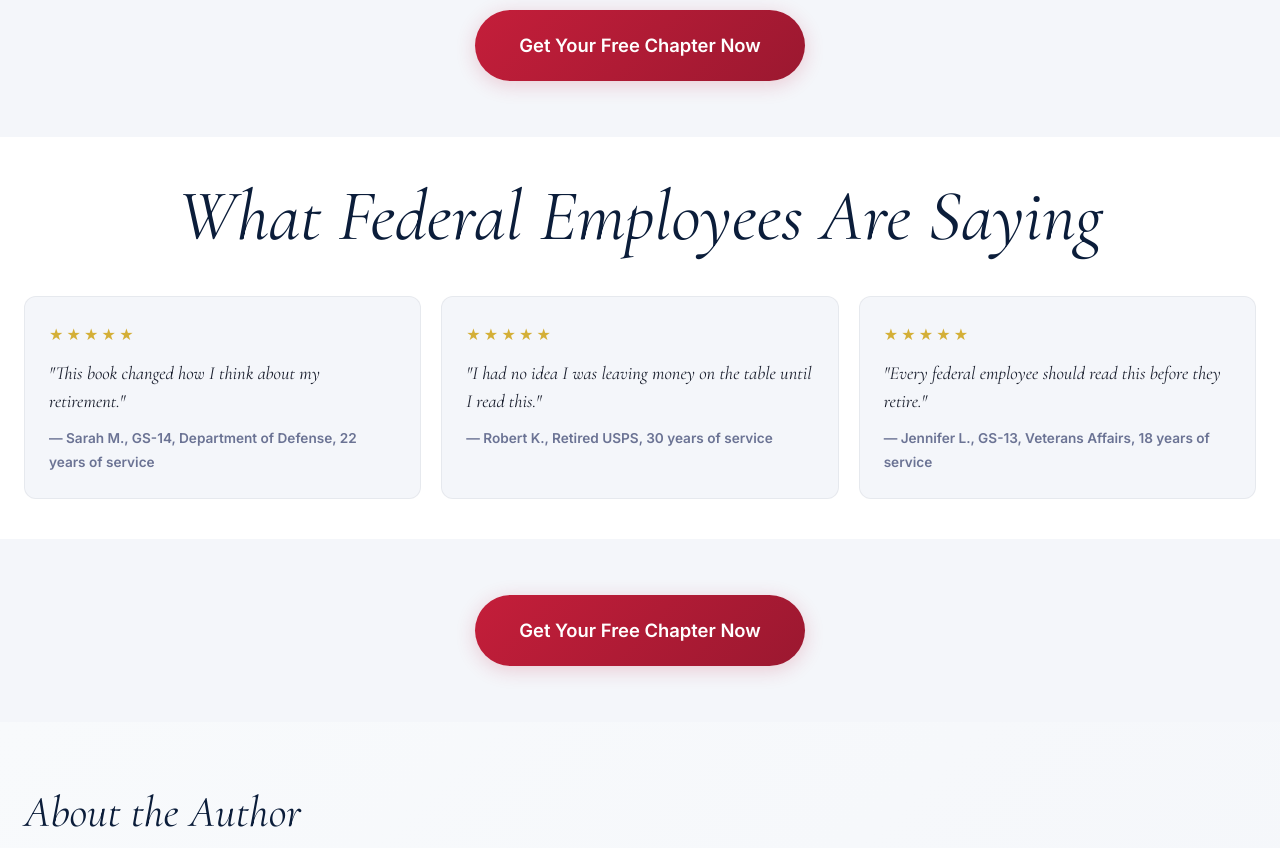
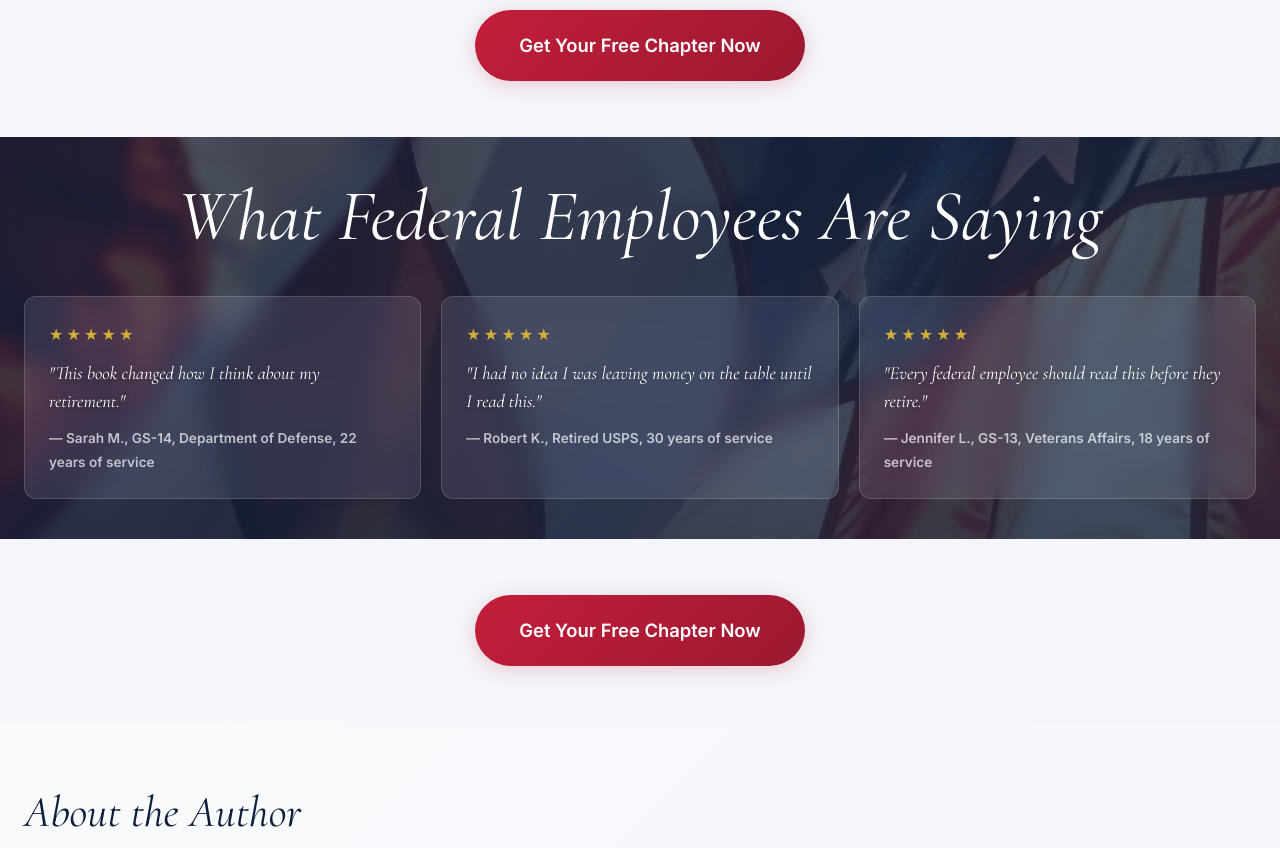
Before and after one commit to Gull-Stack/federal-benefits-gap-book, an Eleventy site: page src/index.njk in a window 1280 px wide. Shown: the part 3200-4048 px from the top of the page. Built offline with nearby package versions, Linux system fonts and the light colour scheme; Eleventy itself is replaced by a stand-in of ours; files that its build step writes are made by us from their sources; a web font is replaced by a local one.

Commit message:
Bot Melvin: American flag background on testimonials with navy overlay + glass cards

```diff
--- a/src/css/style.css
+++ b/src/css/style.css
@@ -627,7 +627,14 @@ h1,h2,h3,h4,h5,h6 {
 /* ========== TESTIMONIAL SECTION — GLASS MORPHISM ========== */
 .testimonials {
   padding: 40px 0;
-  background: var(--white);
+  background: linear-gradient(rgba(11,29,58,0.75), rgba(11,29,58,0.8)),
+              url('/assets/images/american-flag.jpg') center/cover no-repeat;
+  background-attachment: fixed;
+  position: relative;
+}
+
+.testimonials .section-title {
+  color: var(--white);
 }
 
 .testimonials-grid {
@@ -638,16 +645,19 @@ h1,h2,h3,h4,h5,h6 {
 }
 
 .testimonial-card {
-  background: var(--off-white);
-  border: 1px solid rgba(11,29,58,0.06);
+  background: rgba(255,255,255,0.1);
+  backdrop-filter: blur(12px) saturate(1.3);
+  -webkit-backdrop-filter: blur(12px) saturate(1.3);
+  border: 1px solid rgba(255,255,255,0.15);
   padding: 1.5rem;
   border-radius: var(--radius);
-  transition: transform 0.3s ease, box-shadow 0.3s ease;
+  transition: transform 0.3s ease, box-shadow 0.3s ease, background 0.3s ease;
 }
 
 .testimonial-card:hover {
   transform: translateY(-3px);
-  box-shadow: var(--shadow-soft);
+  background: rgba(255,255,255,0.15);
+  box-shadow: 0 8px 32px rgba(0,0,0,0.2);
 }
 
 .testimonial-stars {
@@ -666,15 +676,16 @@ h1,h2,h3,h4,h5,h6 {
   font-style: italic;
   font-size: 1.15rem;
   line-height: 1.5;
-  color: var(--text-dark);
+  color: var(--white);
   margin-bottom: 0.75rem;
+  text-shadow: 0 1px 4px rgba(0,0,0,0.3);
 }
 
 .testimonial-author {
   font-family: var(--font-family);
   font-size: 0.85rem;
   font-weight: 600;
-  color: var(--text-light);
+  color: rgba(255,255,255,0.7);
 }
 
 /* ========== AUTHOR SECTION — ENHANCED PRESENCE ========== */
```
Also changed, not shown: src/assets/images/american-flag.jpg (added).
